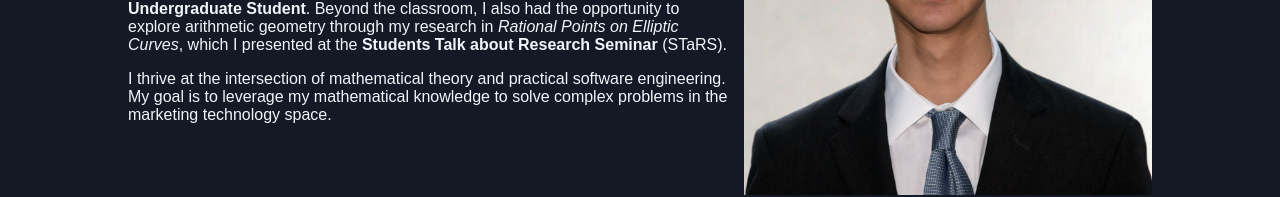
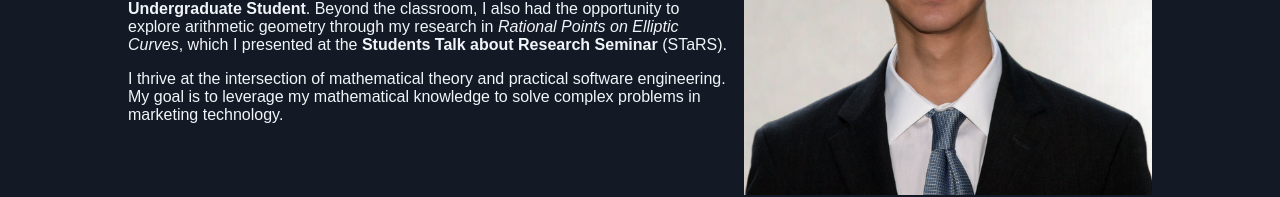
Before and after one commit to ethankarpeles/personal-website, a React (Vite) app: page /#/ in a window 1280 px wide. Shown: the part 491-688 px from the top of the page. Built offline with nearby package versions, Linux system fonts and the light colour scheme.

Commit message:
Update Home.tsx

```diff
--- a/src/pages/Home.tsx
+++ b/src/pages/Home.tsx
@@ -42,7 +42,7 @@ function About() {
                 <div>
                     <p>Welcome! I am an incoming AI & Software Engineer I at {PMG}. Following a rewarding internship with the company, I am preparing to return through {GLP}.</p>
                     <p>My software engineering journey is grounded in a strong quantitative background at the {UNT}, where I recently graduated with a Bachelor of Science in Mathematics. In 2024, the {UNTMath} recognized my academic and community contributions by naming me {Outstanding}. Beyond the classroom, I also had the opportunity to explore arithmetic geometry through my research in <i>Rational Points on Elliptic Curves</i>, which I presented at the {STaRS} (STaRS).</p>
-                    <p>I thrive at the intersection of mathematical theory and practical software engineering. My goal is to leverage my mathematical knowledge to solve complex problems in the marketing technology space.</p>
+                    <p>I thrive at the intersection of mathematical theory and practical software engineering. My goal is to leverage my mathematical knowledge to solve complex problems in marketing technology.</p>
                 </div>
                 <img src={headshot} className='headshot' />
             </section>
```
